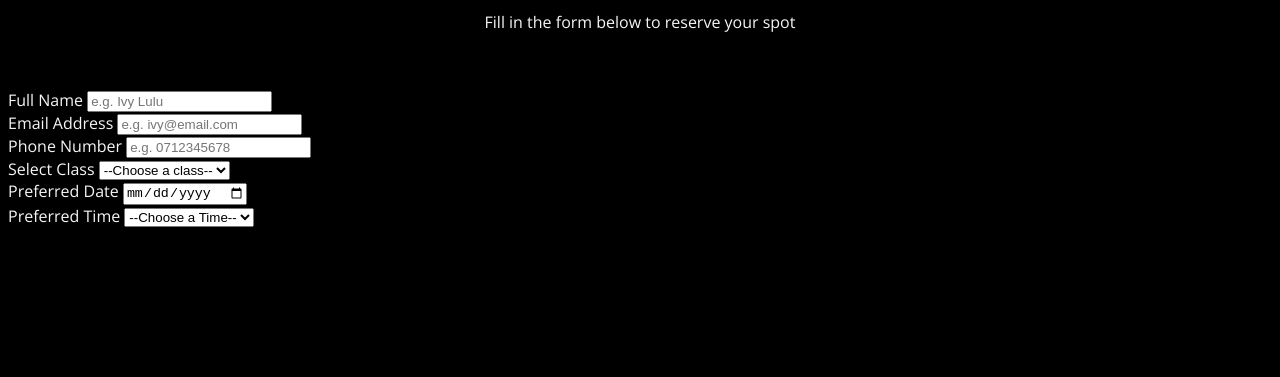
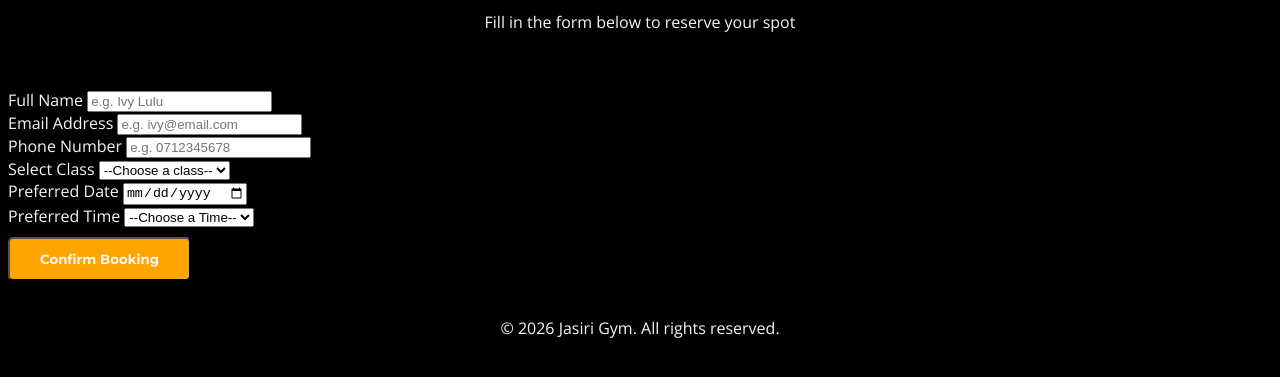
Before and after one commit to adisacodes/Jasiri-gym, a plain HTML site: page booking.html in a window 1280 px wide. Shown: the part 273-650 px from the top of the page. Drawn offline with nearby package versions, Linux system fonts and the light colour scheme.

Commit message:
Complete booking form with all fields and submit button

```diff
--- a/booking.html
+++ b/booking.html
@@ -64,8 +64,12 @@
                         <option value="6:00 PM">6:00PM</option>
                     </select>
                 </div>
-
+                <button type="submit" class="btn">Confirm Booking</button>
         </form>
     </section>
+    <footer>
+        <p>&copy; 2026 Jasiri Gym. All rights reserved.</p>
+    </footer>
+    <script src="script.js"></script>
 </body>
 </html>
```
Also changed, not shown: classes.html (+1 -1 lines).
